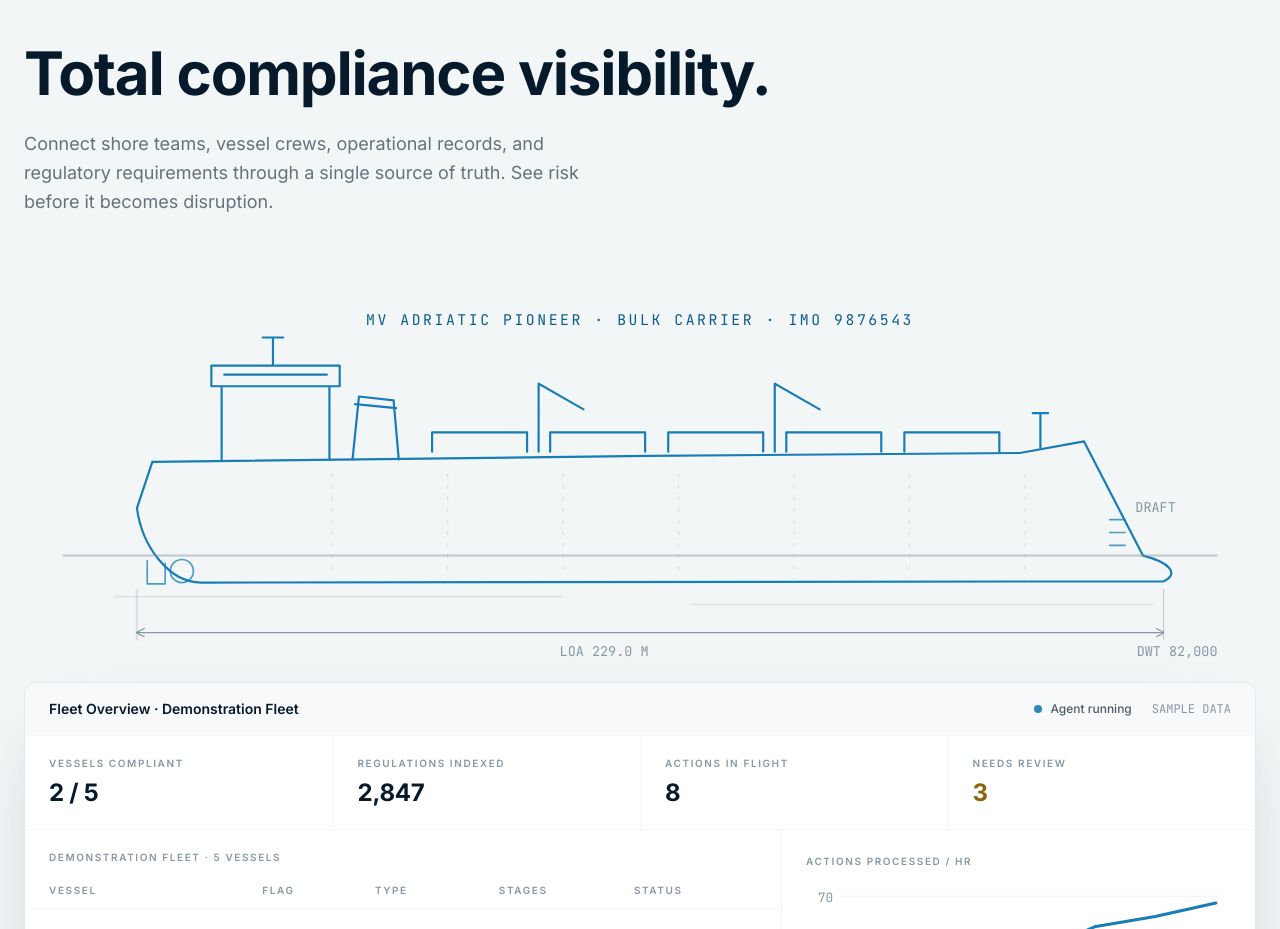
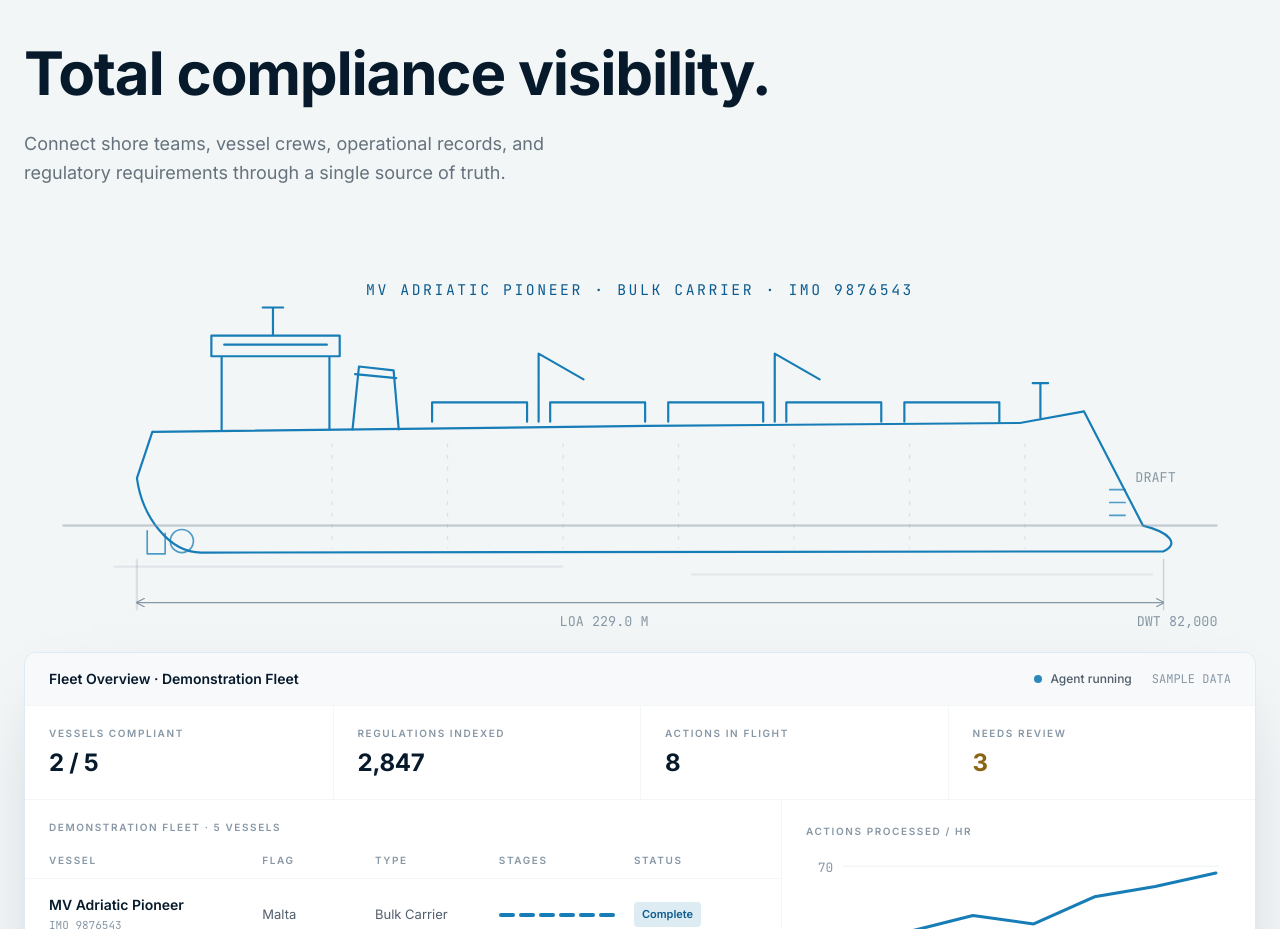
Before and after one commit to Mianmalol/matsu-site, a React (Vite) app: page / in a window 1280 px wide. Shown: the part 2660-3589 px from the top of the page. Built offline with nearby package versions, Linux system fonts and the light colour scheme.

Commit message:
CommandDeck: drop 'See risk before it becomes disruption' sentence
Co-Authored-By: Claude Fable 5 <noreply@anthropic.com>

```diff
--- a/src/sections/CommandDeck.tsx
+++ b/src/sections/CommandDeck.tsx
@@ -230,7 +230,7 @@ export default function CommandDeck() {
             Total compliance visibility.
           </h2>
           <p className="mt-6 text-lg text-navy/60 max-w-xl leading-relaxed">
-            Connect shore teams, vessel crews, operational records, and regulatory requirements through a single source of truth. See risk before it becomes disruption.
+            Connect shore teams, vessel crews, operational records, and regulatory requirements through a single source of truth.
           </p>
         </Reveal>
         <Reveal delay={150} className="mt-16">
```
